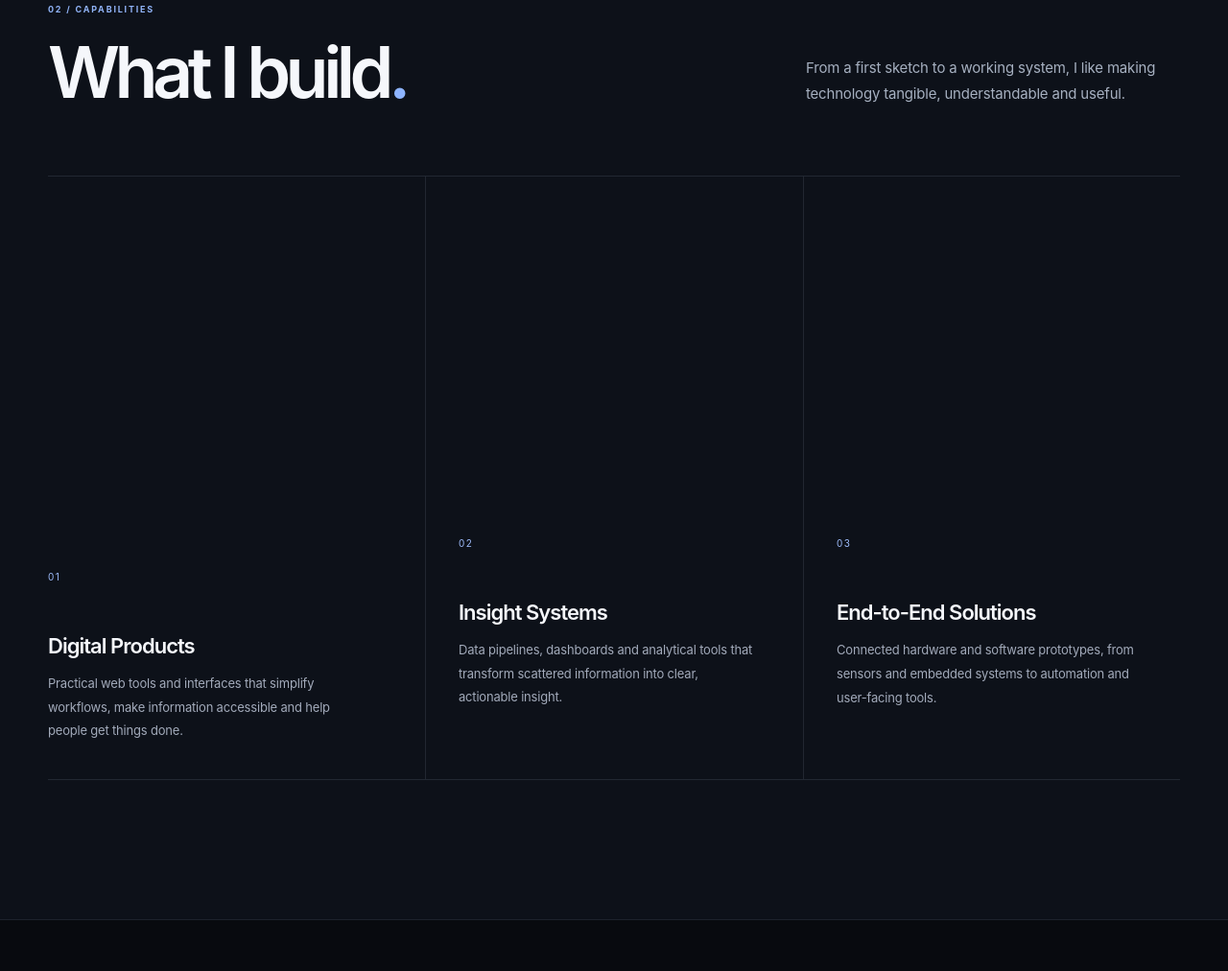
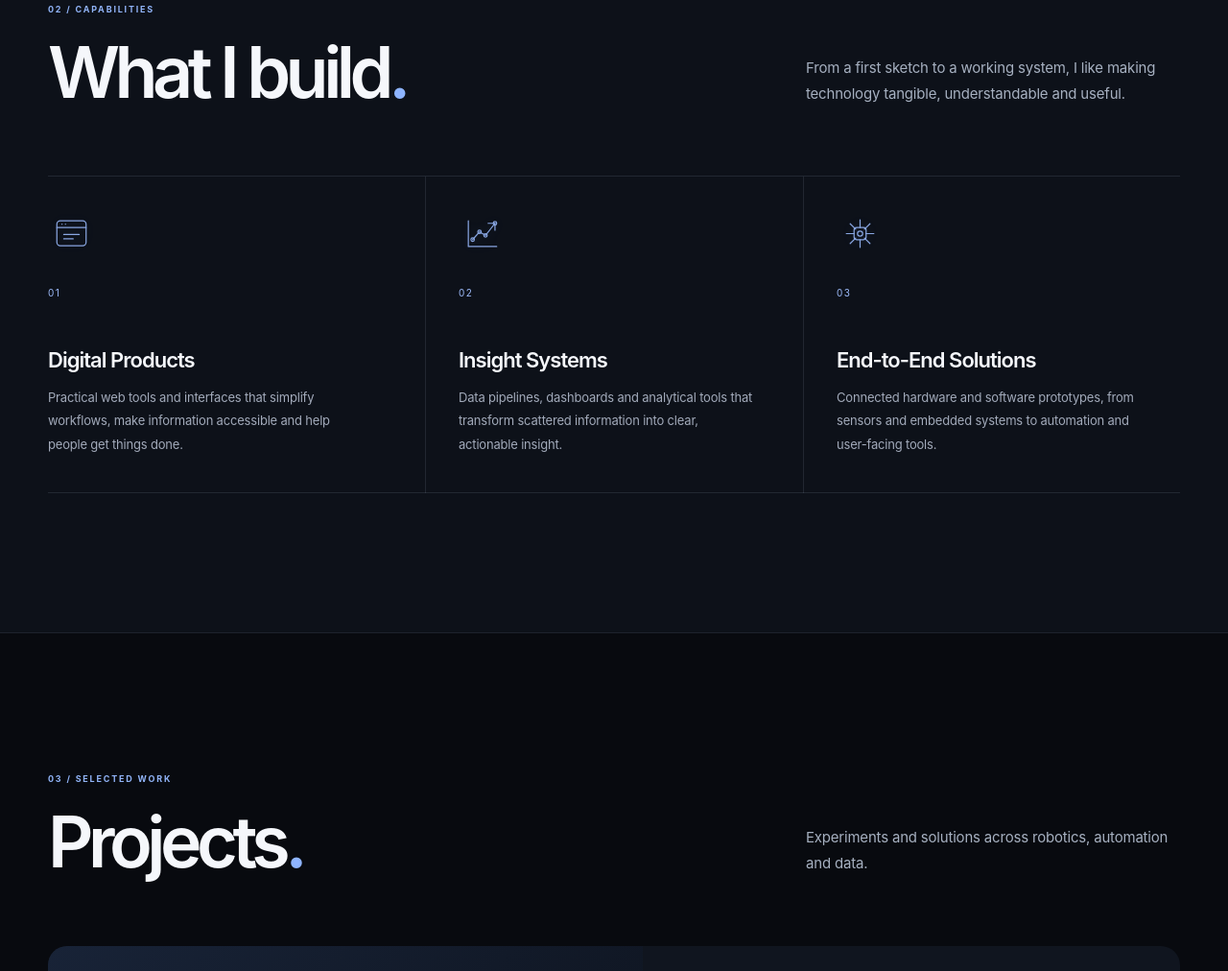
Before and after one commit to mianmaca6-lang/portafoliogit, a plain HTML site: page index.html in a window 1280 px wide. Shown: the part 2158-3170 px from the top of the page at 96% size. Drawn offline with nearby package versions, Linux system fonts and the light colour scheme.

Commit message:
Style minimal capability line icons

```diff
--- a/styles.css
+++ b/styles.css
@@ -238,3 +238,11 @@ footer{border-color:var(--line)}
 @media(prefers-reduced-motion:reduce){
  .js .reveal,.js .reveal.is-visible{opacity:1;transform:none;transition:none;will-change:auto}
 }
+
+/* Minimal capability glyphs: quiet architectural linework */
+.cap-card{position:relative}
+.cap-icon{width:48px;height:48px;margin:0 0 30px;display:grid;place-items:center;color:#9bbcff}
+.cap-icon svg{width:43px;height:43px;stroke:currentColor;stroke-width:1.35;stroke-linecap:round;stroke-linejoin:round;opacity:.88;filter:drop-shadow(0 0 7px rgba(135,174,255,.12));transition:transform .45s ease,opacity .45s ease,filter .45s ease}
+.cap-card:hover .cap-icon svg{transform:translateY(-3px);opacity:1;filter:drop-shadow(0 0 10px rgba(135,174,255,.25))}
+.cap-card>span{display:block}
+@media(max-width:640px){.cap-icon{margin-bottom:22px;width:42px;height:42px}.cap-icon svg{width:39px;height:39px}}
```
